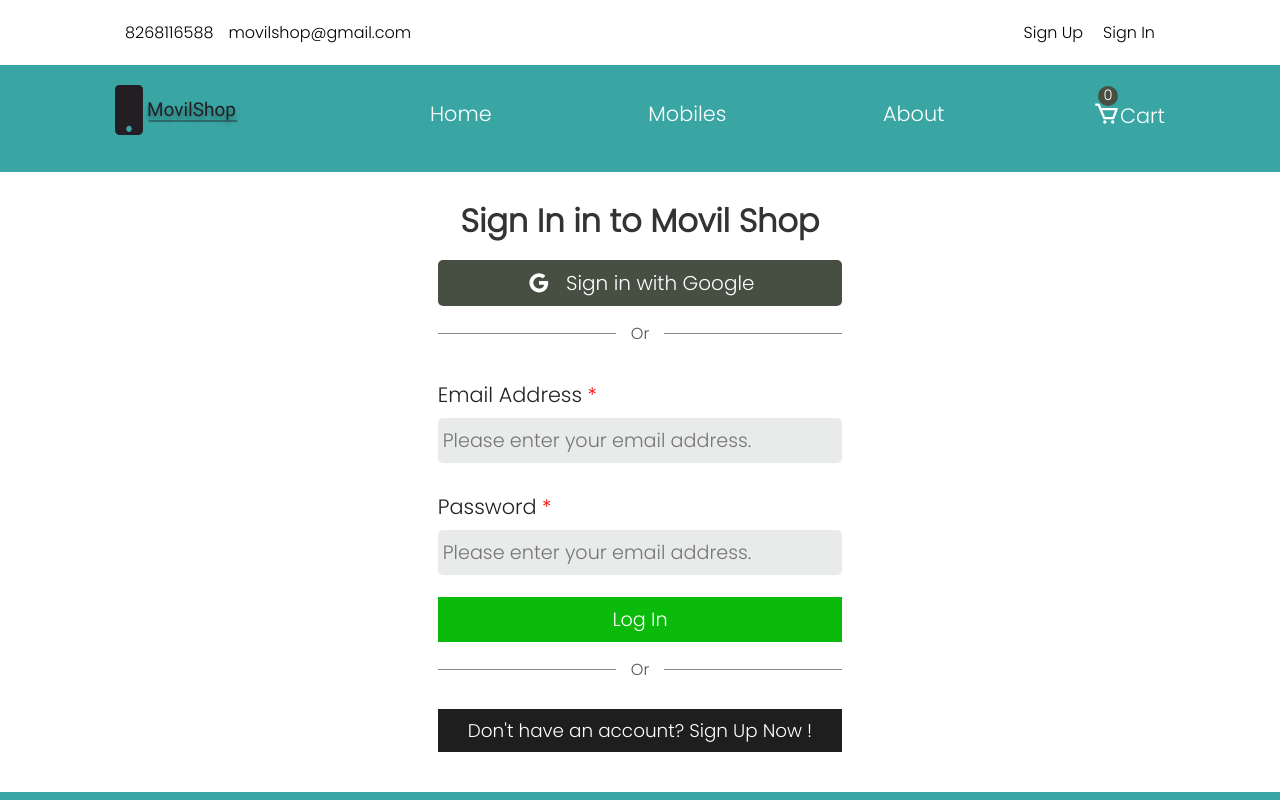
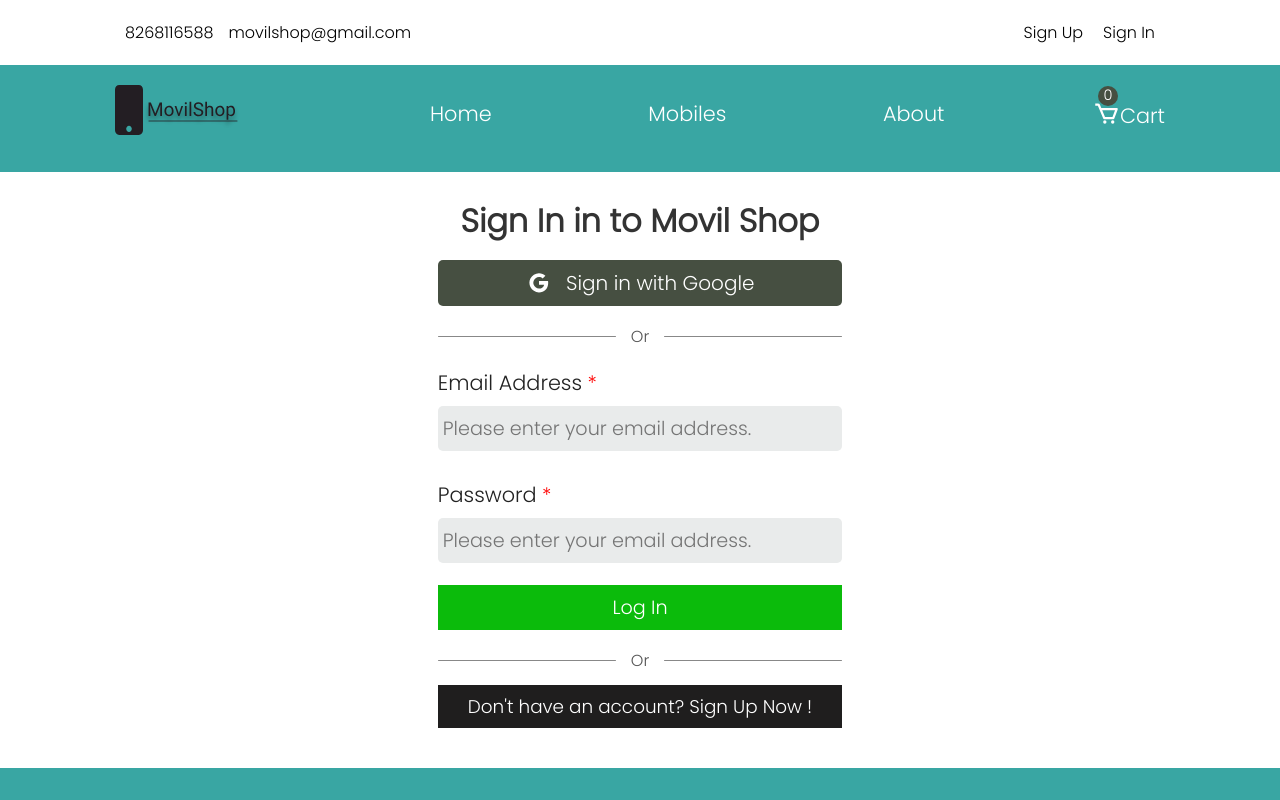
Before and after one commit to ddepu11/movil_shop_cient_side_react, a React (Create React App) app: page /sign-in in a window 1280 px wide. Shown: the top 800 px of the page. Built offline with nearby package versions, Linux system fonts and the light colour scheme; no server answers.

Commit message:
style: sign-in for mobile view

```diff
--- a/src/components/FormControl.jsx
+++ b/src/components/FormControl.jsx
@@ -67,10 +67,10 @@
 FormControl.defaultProps = {
   labelFs: '1.3em',
   inputFs: '1.2em',
+  inputW: '100%',
   messageFs: '1.1em',
   inputPadding: '8px 5px',
   fcPadding: '10px 0px  10px',
-  inputW: 'auto',
   fcMargin: 'auto',
   fcWidth: '100%',
 };
@@ -113,7 +113,7 @@
     input {
       padding: 8px 5px;
       font-size: 8em;
-      width: 75% !important;
+      /* width: 75% !important; */
     }
   }
 
--- a/src/screens/signin/SignInScreen.jsx
+++ b/src/screens/signin/SignInScreen.jsx
@@ -152,7 +152,7 @@
     }
 
     .or {
-      padding: 15px 0;
+      padding: 18px 0 0px;
       color: #555;
       justify-content: space-between;
       .left,
@@ -163,19 +163,6 @@
         border-radius: 5px;
       }
     }
-
-    form {
-      input {
-        font-size: 1.1em;
-      }
-
-      label {
-        font-size: 1.2em;
-      }
-    }
-
-    .sign-up-btn {
-    }
   }
 
   @media screen and (max-width: 450px) {
@@ -183,12 +170,13 @@
 
     div {
       h2 {
-        font-size: 1.8em;
-        padding: 5px 0 10px;
+        font-size: 1.7em;
+        padding: 8px 0 15px;
       }
 
       button {
-        padding: 5px 0px !important;
+        padding: 8px 0px !important;
+
         .center {
           .google {
             font-size: 1.4em;
@@ -202,7 +190,7 @@
       }
 
       .or {
-        padding: 15px 0;
+        padding: 18px 0 0px;
         .left,
         .right {
           height: 1.6px;
@@ -212,19 +200,15 @@
       }
 
       form {
-        label {
-          font-size: 1.1em !important;
-        }
-
-        input {
-          font-size: 1em;
+        button {
+          padding: 4px 0px !important;
         }
       }
 
       .sign-up-btn {
         button {
           font-size: 1em !important;
-          padding: 5px 10px !important;
+          padding: 9px 16px !important;
         }
       }
     }
--- a/src/screens/signup/SignUpScreen.jsx
+++ b/src/screens/signup/SignUpScreen.jsx
@@ -369,7 +369,7 @@
         }
 
         .dp {
-          /* display: none; */
+          display: none;
         }
       }
     }
@@ -401,6 +401,12 @@
           .dp-label {
             width: 45%;
             padding: 8px 0px 8px 4px;
+          }
+        }
+
+        .form-control {
+          input {
+            width: 85% !important;
           }
         }
       }
@@ -453,7 +459,7 @@
     }
   }
 
-  @media screen and (max-width: 555px) {
+  @media screen and (max-width: 400px) {
     padding: 14px 10px;
 
     h1 {
@@ -461,7 +467,7 @@
     }
 
     form {
-      margin-top: 12px;
+      margin-top: 5px;
     }
   }
 `;
```
